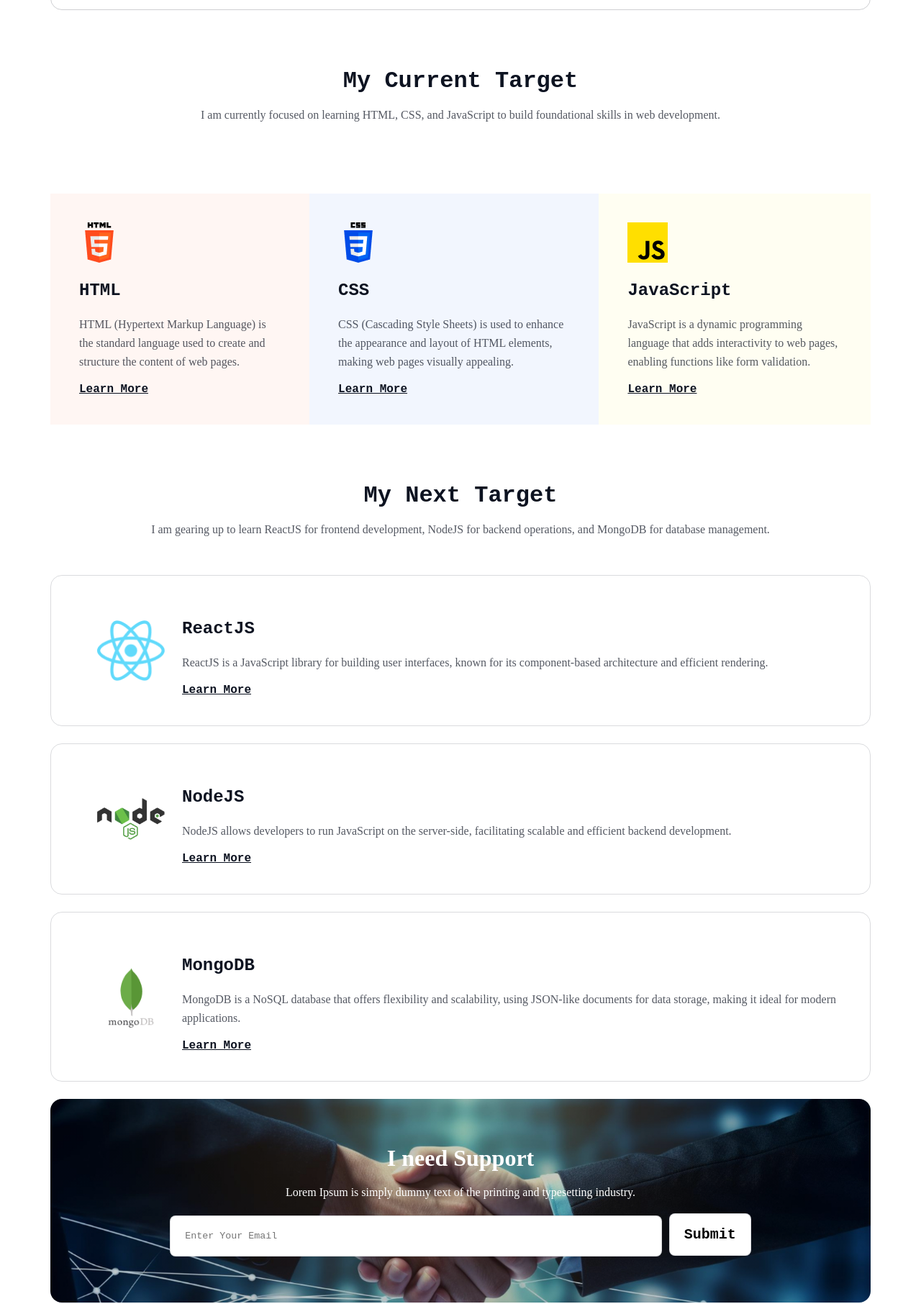
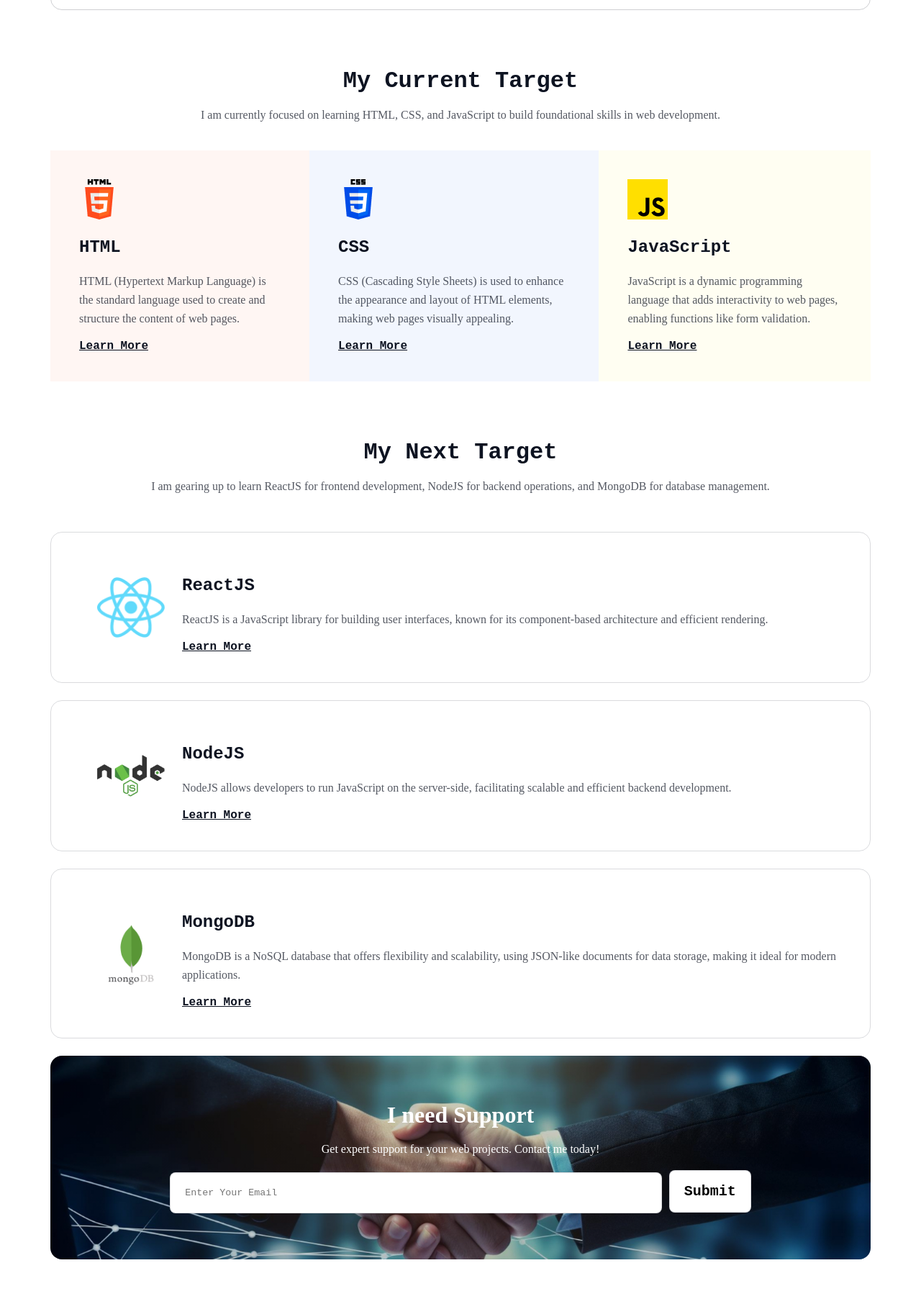
Before and after one commit to harunurroshiddm/heroassignment1, a plain HTML site: page index.html in a window 1280 px wide. Shown: the part 3245-5057 px from the top of the page at 72% size. Drawn offline with Linux system fonts and the light colour scheme; a web font is replaced by a local one.

Commit message:
update footer support section content

```diff
--- a/css/style.css
+++ b/css/style.css
@@ -198,6 +198,10 @@ main{
     width: 100%;
 }
 
+.my-current-target .main-section-head{
+    padding-bottom: 20px;
+}
+
 .my-current-target-body{
     display: flex;
 }
--- a/index.html
+++ b/index.html
@@ -132,7 +132,7 @@
         </section>
         <section class="need-support">
             <h3>I need Support</h3>
-            <p>Lorem Ipsum is simply dummy text of the printing and typesetting industry.</p>
+            <p>Get expert support for your web projects. Contact me today!</p>
             <form action="">
                 <input type="email" placeholder="Enter Your Email">
                 <input type="button" value="Submit">
```
